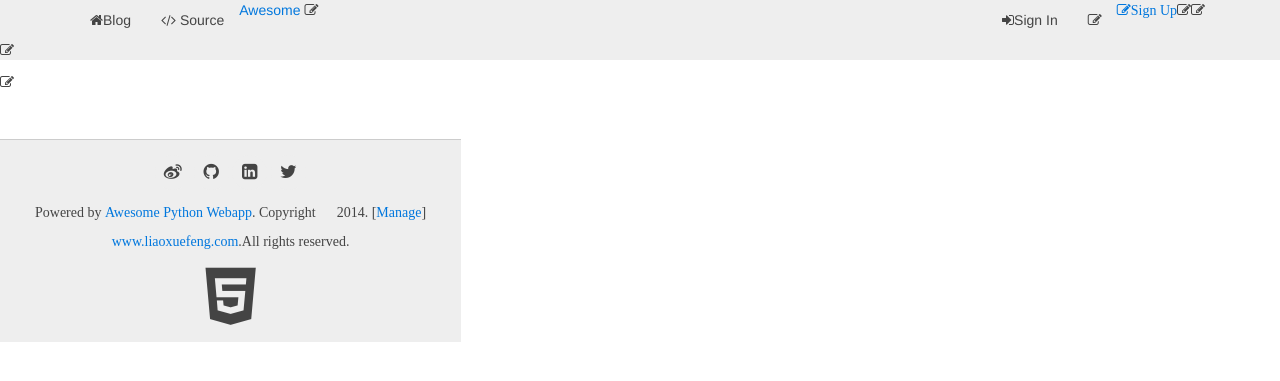
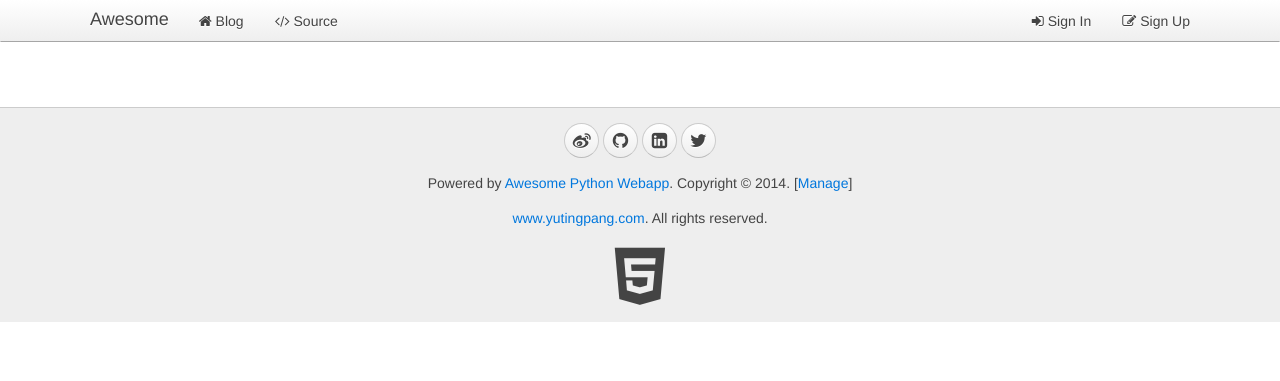
Before and after one commit to YutingPang/py3_webapp, a Python web app: template www/templates/__base__.html in a window 1280 px wide. Shown: the top 381 px of the page. Run offline with Jinja, Linux system fonts and the light colour scheme; the template is opened without the code that fills it, so the values that code supplies are empty; some libraries are stand-ins or nearby versions.

Commit message:
debug __base__.html

```diff
--- /dev/null
+++ b/www/static/css/awesome.css
@@ -0,0 +1,18 @@
+/*
+ * custom css
+ */
+
+a:hover, a:active {
+    text-decoration: none;
+}
+
+#vm {
+    display: none;
+}
+#loading {
+    margin-bottom: 15px;
+}
+#error {
+    display: none;
+    margin-bottom: 15px;
+}
--- a/www/templates/__base__.html
+++ b/www/templates/__base__.html
@@ -3,51 +3,41 @@
 <html>
 <head>
     <meta charset="utf-8" />
-    {% block meta %}<!-- block meta -->{% endblock %}
-    <title>{% block title %} ? {%endblock%} - Awesome pyhton webapp</title>
+    {% block meta %}<!-- block meta  -->{% endblock %}
+    <title>{% block title %} ? {% endblock %} - Awesome Python Webapp</title>
     <link rel="stylesheet" href="/static/css/uikit.min.css">
-    <link rel="stylesheet" href="/static/css/uikit.gardient.min,css">
+    <link rel="stylesheet" href="/static/css/uikit.gradient.min.css">
     <link rel="stylesheet" href="/static/css/awesome.css" />
-    <script src='/static/js/jquery.min.js'></script>
-    <script src='/static/js/sha1.min.js'></script>
-    <script src='/static/js/uikit.min.js'></script>
-    <script src='/static/js/sticky.min.js'></script>
-    <script src='/static/js/vue.min.js'></script>
-    <script src='/static/js/awesome.js'></script>
-    {% block beforehead %}<!-- before bead -->{% endblock %}
+    <script src="/static/js/jquery.min.js"></script>
+    <script src="/static/js/sha1.min.js"></script>
+    <script src="/static/js/uikit.min.js"></script>
+    <script src="/static/js/sticky.min.js"></script>
+    <script src="/static/js/vue.min.js"></script>
+    <script src="/static/js/awesome.js"></script>
+    {% block beforehead %}<!-- before head  -->{% endblock %}
 </head>
 <body>
     <nav class="uk-navbar uk-navbar-attached uk-margin-bottom">
         <div class="uk-container uk-container-center">
-            <a href="/" class="uk-nav-brand">Awesome</a>
+            <a href="/" class="uk-navbar-brand">Awesome</a>
             <ul class="uk-navbar-nav">
-                <li data-url="blogs"><a href="/"><i class="uk-icon-home"></i>Blog</a></li>
-                <li>
-                    <a target="_blank" href="https://github.com/YutingPang/py3_webapp">
-                    <i class="uk-icon-code"></i>
-                    Source
-                    </a>
-                </li>
+                <li data-url="blogs"><a href="/"><i class="uk-icon-home"></i> Blog</a></li>
+                <li><a target="_blank" href="https://github.com/YutingPang/py3_webapp"><i class="uk-icon-code"></i> Source</a></li>
             </ul>
             <div class="uk-navbar-flip">
                 <ul class="uk-navbar-nav">
                 {% if __user__ %}
                     <li class="uk-parent" data-uk-dropdown>
-                        <a href="#0"><i class="uk-icon-user"></i>
-                            {{ __user__.name }}
-                        </a>
+                        <a href="#0"><i class="uk-icon-user"></i> {{ __user__.name }}</a>
                         <div class="uk-dropdown uk-dropdown-navbar">
-                            <ul class="uk-nav ukl-nav-navbar">
-                                <li><a href="/signout">
-                                    <i class="uk-icon-sign-out"></i>
-                                    Sign Out
-                                </a></li>
+                            <ul class="uk-nav uk-nav-navbar">
+                                <li><a href="/signout"><i class="uk-icon-sign-out"></i> Sign Out</a></li>
                             </ul>
                         </div>
                     </li>
                 {% else %}
-                    <li><a href="/signin"><i class="uk-icon-sign-in"></i>Sign In</a></li>
-                    <li><a href="/register"><i class="uk-icon-edit"></li><i></i>Sign Up</a></li>
+                    <li><a href="/signin"><i class="uk-icon-sign-in"></i> Sign In</a></li>
+                    <li><a href="/register"><i class="uk-icon-edit"></i> Sign Up</a></li>
                 {% endif %}
                 </ul>
             </div>
@@ -67,16 +57,16 @@
         <div class="uk-container uk-container-center uk-text-center">
             <div class="uk-panel uk-margin-top uk-margin-bottom">
                 <p>
-                    <a target="_blank" href="http://weibo.com/liaoxuefeng" class="uk-icon-button uk-icon-weibo"></a>
-                    <a target="_blank" href="https://github.com/michaelliao" class="uk-icon-button uk-icon-github"></a>
-                    <a target="_blank" href="http://www.linkedin.com/in/liaoxuefeng" class="uk-icon-button uk-icon-linkedin-square"></a>
-                    <a target="_blank" href="https://twitter.com/liaoxuefeng" class="uk-icon-button uk-icon-twitter"></a>
+                    <a target="_blank" href="http://weibo.com/124989856" class="uk-icon-button uk-icon-weibo"></a>
+                    <a target="_blank" href="https://github.com/yutingpang" class="uk-icon-button uk-icon-github"></a>
+                    <a target="_blank" href="https://www.linkedin.com/pub/yuting-pang/3a/953/178" class="uk-icon-button uk-icon-linkedin-square"></a>
+                    <a target="_blank" href="/" class="uk-icon-button uk-icon-twitter"></a>
                 </p>
                 <p>Powered by
-                    <a href="http://awesome.liaoxuefeng.com">Awesome Python Webapp</a>.
+                    <a href="/">Awesome Python Webapp</a>.
                         Copyright &copy; 2014. [<a href="/manage/" target="_blank">Manage</a>]
                 </p>
-                <p><a href="http://www.liaoxuefeng.com/" target="_blank">www.liaoxuefeng.com</a>.All rights reserved.</p>
+                <p><a href="/" target="_blank">www.yutingpang.com</a>. All rights reserved.</p>
                 <a target="_blank" href="http://www.w3.org/TR/html5/"><i class="uk-icon-html5" style="font-size:64px; color:#444;"></i></a>
             </div>
         </div>
--- a/www/templates/blogs.html
+++ b/www/templates/blogs.html
@@ -25,7 +25,7 @@
 
     <div class="uk-width-medium-1-4">
         <div class="uk-panel uk-panel-header">
-            <h3 class="uk-panel-title">Friend/h3>
+            <h3 class="uk-panel-title">Friend</h3>
         </div>
     </div>
 
```
